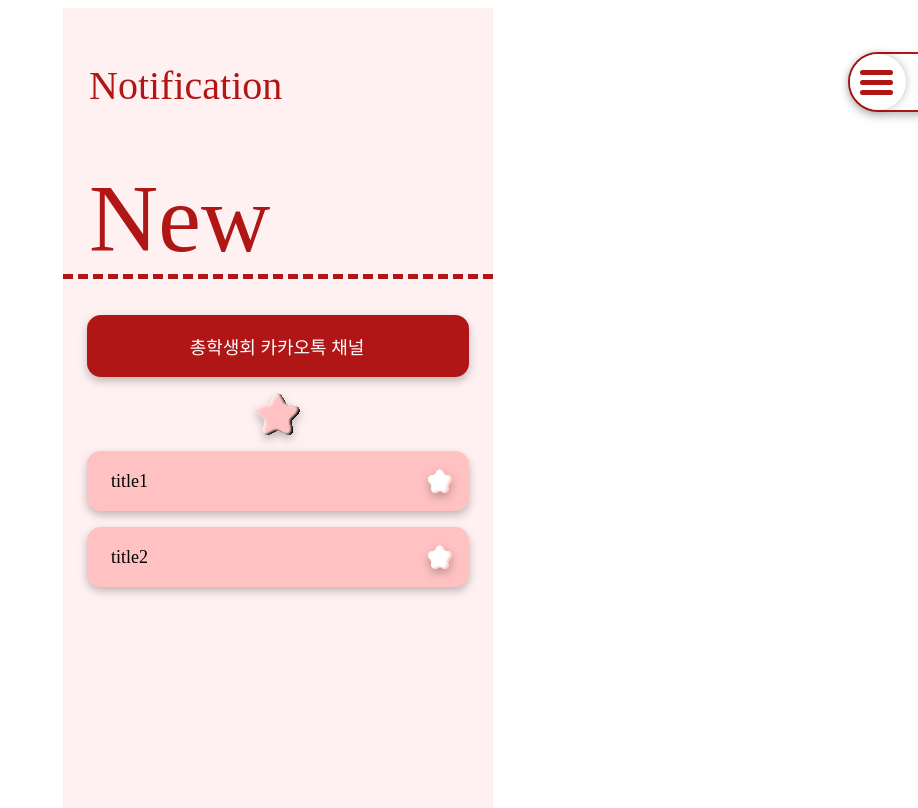
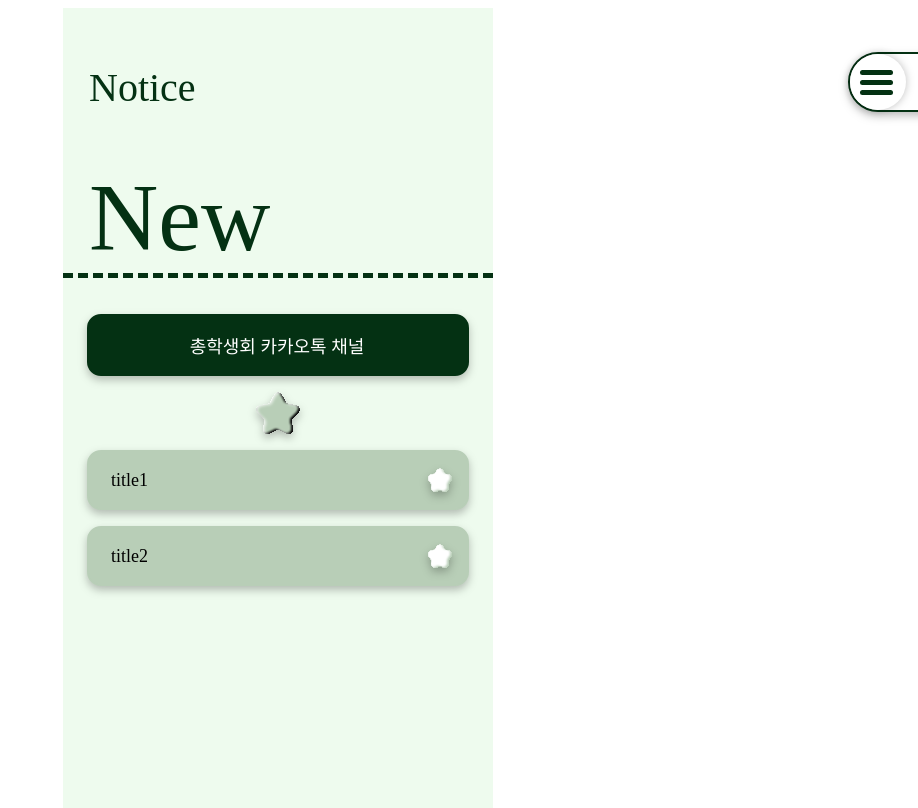
Before and after one commit to 9oormthon-univ-skku/4-line-up-fe, a React (Vite) app: page /notice in a window 1280 px wide. Shown: the whole page, without its empty margins (362-1280 px from the left). Built offline with nearby package versions, Linux system fonts and the light colour scheme; no server answers; a web font is replaced by a local one.

Commit message:
feat: Add image slide on Notice detail (#14)
* feat: Add Gallery on Notice detail

* feat: adjust Gallery props and improve Notice UX

* feat: Add api to home Gallery

* chore: Edit color and hard-coded text in home

```diff
--- a/src/pages/home/Gallery.tsx
+++ b/src/components/Gallery.tsx
@@ -3,7 +3,7 @@ import { css } from '@emotion/react';
 import useEmblaCarousel from 'embla-carousel-react';
 
 const galleryCss = css`
-  overflow: hidden;
+  /* overflow: hidden; */
   width: 100%;
   ${shadows.dropBottom}
   .embla__container {
@@ -16,25 +16,39 @@ const galleryCss = css`
     border-radius: 15px;
     background: center/cover;
   }
+  .small {
+    height: 320px;
+    flex: 0 0 240px;
+  }
 `;
 
 interface GalleryProps {
   images: string[];
+  size?: 'default' | 'small';
+  loop?: boolean;
+  onClick?: (key: number) => void;
 }
 
-const Gallery = ({ images }: GalleryProps) => {
-  const [emblaRef] = useEmblaCarousel({ loop: true });
+const Gallery = ({
+  images,
+  size = 'default',
+  loop = true,
+  onClick = () => {},
+}: GalleryProps) => {
+  const [emblaRef] = useEmblaCarousel({ loop: loop });
 
   return (
     <div css={galleryCss} ref={emblaRef} className='embla__viewport'>
       <div className='embla__container'>
         {images.map((e, i) => (
           <div
-            className='embla__slide'
+            className={`embla__slide ${size === 'small' ? 'small' : ''}`}
             style={{ backgroundImage: `url(${e})` }}
             key={i}
-          >
-          </div>
+            onClick={() => {
+              onClick(i);
+            }}
+          ></div>
         ))}
       </div>
     </div>
--- a/src/pages/home/Home.tsx
+++ b/src/pages/home/Home.tsx
@@ -1,7 +1,11 @@
 import { colors, fonts } from '@/styles/styles';
 import { css } from '@emotion/react';
-import Gallery from './Gallery';
+import Gallery from '../../components/Gallery';
 import HomeContents from './HomeContents';
+import { useEffect, useState } from 'react';
+import { getPosts } from '@/api';
+import type { Post } from '@/types/schema';
+import { useNavigate } from 'react-router-dom';
 
 const containerCss = css`
   min-height: 100%;
@@ -18,14 +22,30 @@ const containerCss = css`
   }
 `;
 
-const imageList = ['/img-01.jpg', '/img-02.jpg', '/img-02.jpg'];
-const dateList = ['05.07.', '08', '09'];
+// const imageList = ['/img-01.jpg', '/img-02.jpg', '/img-02.jpg'];
+const dateList = ['09.11.', '12'];
 
 const Home = () => {
+  const [posts, setPosts] = useState<Post[]>([]);
+  const [galleryImgages, setGalleryImgages] = useState<string[]>([]);
+  const navigate = useNavigate();
+
+  useEffect(() => {
+    getPosts(setPosts);
+  }, []);
+
+  useEffect(() => {
+    setGalleryImgages(
+      posts
+        .filter((e) => e.images != undefined)
+        .map((e) => e.images?.at(0) ?? '')
+    );
+  }, [posts]);
+
   return (
     <div css={containerCss}>
-      <h1 css={fonts.title_lg}>{`Karts:\nFestival`}</h1>
-      <Gallery images={imageList} />
+      <h1 css={fonts.title_lg}>{`2025 Eskara:\n초록의 파도`}</h1>
+      <Gallery images={galleryImgages} onClick={()=> navigate('/notice')}/>
       <HomeContents dateList={dateList} />
       <footer
         css={[
@@ -35,7 +55,7 @@ const Home = () => {
             bottom: 44px;
           `,
         ]}
-      >{`Karts:\nFestival`}</footer>
+      >{`2025 Eskara:\n초록의 파도`}</footer>
     </div>
   );
 };
--- a/src/pages/notice/Notice.tsx
+++ b/src/pages/notice/Notice.tsx
@@ -8,6 +8,7 @@ import type { Post } from '@/types/schema';
 import BtnBack from '@/components/icons/BtnBack';
 import { getPosts } from '@/api';
 import { postsData } from '@/api/mockData';
+import Gallery from '@/components/Gallery';
 
 const containerCss = css`
   height: 100%;
@@ -19,17 +20,17 @@ const containerCss = css`
   flex-direction: column;
   align-items: center;
 
+  h1 {
+    margin: 60px auto 0 26px;
+    ${fonts.title_lg};
+    line-height: 100%;
+  }
   header {
     width: 100%;
+    padding: 54px 0 0 26px;
     background-color: ${colors.primary10};
     border-bottom: dashed 5px ${colors.primary};
-    * {
-      margin: 54px auto 0 26px;
-    }
-    ${fonts.title_lg};
-    h2 {
     ${fonts.title_xlg};
-    }
   }
 
   section {
@@ -43,45 +44,70 @@ const containerCss = css`
 
   #modal {
     width: 100%;
-    height: calc(100vh - 120px);
-    top: 120px;
-    position: absolute;
-    z-index: 20;
+    height: 100%;
+    min-height: 0;
+    display: flex;
+    flex-direction: column;
+    gap: 16px;
     color: ${colors.white};
     padding: 24px;
     padding-bottom: 0;
     #notice-detail {
       width: 100%;
       height: 100%;
+      min-height: 0;
       border-radius: 14px 14px 0 0;
       background-color: ${colors.primary};
       ${shadows.dropBottom};
-      padding: 20px 14px 64px 56px;
+      padding: 20px 14px 0 56px;
+      article {
+        height: 100%;
+        padding-bottom: 64px;
         overflow-y: scroll;
       }
+      h3 {
+        ${fonts.body_lg}
+      }
+    }
     #ringbinder {
-      position: fixed;
-      top: 180px;
-      left: 12px;
+      position: absolute;
+      top: 24px;
+      left: -12px;
+      height: calc(100% - 24px);
       color: ${colors.primary20};
       ${shadows.dropBottom};
-    }
-    #inset {
-      background-color: ${colors.primary10};
-      inset: 0;
-      position: fixed;
+      overflow: hidden;
     }
     button {
-      position: fixed;
-      top: 5.2rem;
-      z-index: 20;
       margin: 6px;
+    }
+
+    #inset {
+      inset: 0;
+      height: 100%;
+      position: absolute;
+      z-index: 10;
+      background-color: #ffffff55;
+    }
+    .imgModal {
+      height: 120vw;
+      width: 90vw;
+      max-height: 80vh;
+      border-radius: 15px;
+      background: center/cover;
+      margin: auto;
+      margin-top: 135px;
+      ${shadows.dropBottom};
     }
   }
 `;
 
+const BannerLinkUrl =
+  'https://pf.kakao.com/_VPICn/friend?fbclid=PAZXh0bgNhZW0CMTEAAaeuhFM2BKXJz68LzaOAtR9UBTl902e9eT93txC5W83vIu2RJeh6eEsJja8dcw_aem_mWsbiFqllOCegHYX9moHYw';
+
 const Notice = () => {
   const [modalOpen, setModalOpen] = useState(false);
+  const [imgModal, setImgModal] = useState<string | null>(null);
   const [posts, setPosts] = useState<Post[]>([]);
   const [currentPost, setCurrentPost] = useState<Post>();
   const [visitedPostIDs, setVisitedPostIDs] = useState<number[]>([]);
@@ -92,6 +118,12 @@ const Notice = () => {
     setVisitedPostIDs([...visitedPostIDs, id]);
   };
 
+  const handleImageClick = (key: number) => {
+    if (currentPost?.images?.at(key) === undefined) return;
+    // console.log(currentPost?.images?.at(key))
+    setImgModal(currentPost?.images?.at(key) ?? '');
+  };
+
   useEffect(() => {
     setPosts(postsData); // Mockup data
     getPosts(setPosts);
@@ -99,12 +131,51 @@ const Notice = () => {
 
   return (
     <div css={containerCss}>
+      <h1>Notice</h1>
+      {modalOpen ? (
+        <div id='modal'>
+          <BtnBack onClick={() => setModalOpen(false)} />
+          {currentPost?.images && currentPost.images.length > 0 && (
+            <>
+              <div>
+                <Gallery
+                  images={currentPost.images}
+                  size='small'
+                  loop={false}
+                  onClick={handleImageClick}
+                />
+              </div>
+              {imgModal && (
+                <>
+                  <div id='inset' onClick={() => setImgModal(null)}>
+                  <div className="imgModal" style={{backgroundImage:`url(${imgModal})`}} />
+                  </div>
+                </>
+              )}
+            </>
+          )}
+          <div id='notice-detail'>
+            <article>
+              <h3>{currentPost?.title}</h3>
+              <br />
+              <br />
+              <p>{currentPost?.content}</p>
+            </article>
+            <div id='ringbinder'>
+              <RingBinder />
+            </div>
+          </div>
+        </div>
+      ) : (
+        <>
           <header>
-        <h1>Notification</h1>
             <h2>New</h2>
           </header>
           <section>
-        <Banner text='총학생회 카카오톡 채널' />
+            <Banner
+              text='총학생회 카카오톡 채널'
+              onClick={() => window.open(BannerLinkUrl)}
+            />
             <Star size='md' color='primary' />
             {posts.map((e, i) => (
               <Banner
@@ -112,21 +183,14 @@ const Notice = () => {
                 onClick={() => {
                   handleBannerClick(e.id);
                 }}
-            variant={visitedPostIDs.includes(e.id) ? 'secondary' : 'primary'}
+                variant={
+                  visitedPostIDs.includes(e.id) ? 'secondary' : 'primary'
+                }
                 key={i}
               />
             ))}
           </section>
-      {modalOpen && (
-        <div id='modal'>
-          <BtnBack onClick={() => setModalOpen(false)} />
-          <div id='inset' />
-          <div id='notice-detail'>
-            <p>{currentPost?.title}</p>
-            <p>{currentPost?.content}</p>
-          </div>
-          <RingBinder id='ringbinder' />
-        </div>
+        </>
       )}
     </div>
   );
--- a/src/styles/styles.ts
+++ b/src/styles/styles.ts
@@ -1,24 +1,24 @@
 import { css } from '@emotion/react';
 
+// export const colors = {
+//   primary: '#B01616',
+//   primary40: '#E55F5F',
+//   primary30: '#DE9393',
+//   primary20: '#FFC1C1',
+//   primary10: '#FFF1F1',
+//   white: '#FFFFFF',
+//   black: '#000000',
+// };
+// Green
 export const colors = {
-  primary: '#B01616',
+  primary: '#043113',
   primary40: '#E55F5F',
-  primary30: '#DE9393',
-  primary20: '#FFC1C1',
-  primary10: '#FFF1F1',
+  primary30: '#819E8A',
+  primary20: '#B8CEB7',
+  primary10: '#EEFBEE',
   white: '#FFFFFF',
   black: '#000000',
 };
-// // Green
-// export const colors = {
-//   primary: '#043113',
-//   primary40: '#E55F5F',
-//   primary30: '#819E8A',
-//   primary20: '#B8CEB7',
-//   primary10: '#EEFBEE',
-//   white: '#FFFFFF',
-//   black: '#000000',
-// };
 export const gradients = {};
 
 const _shadows = {
```
Lines whose indentation alone changed are shown as unchanged.
